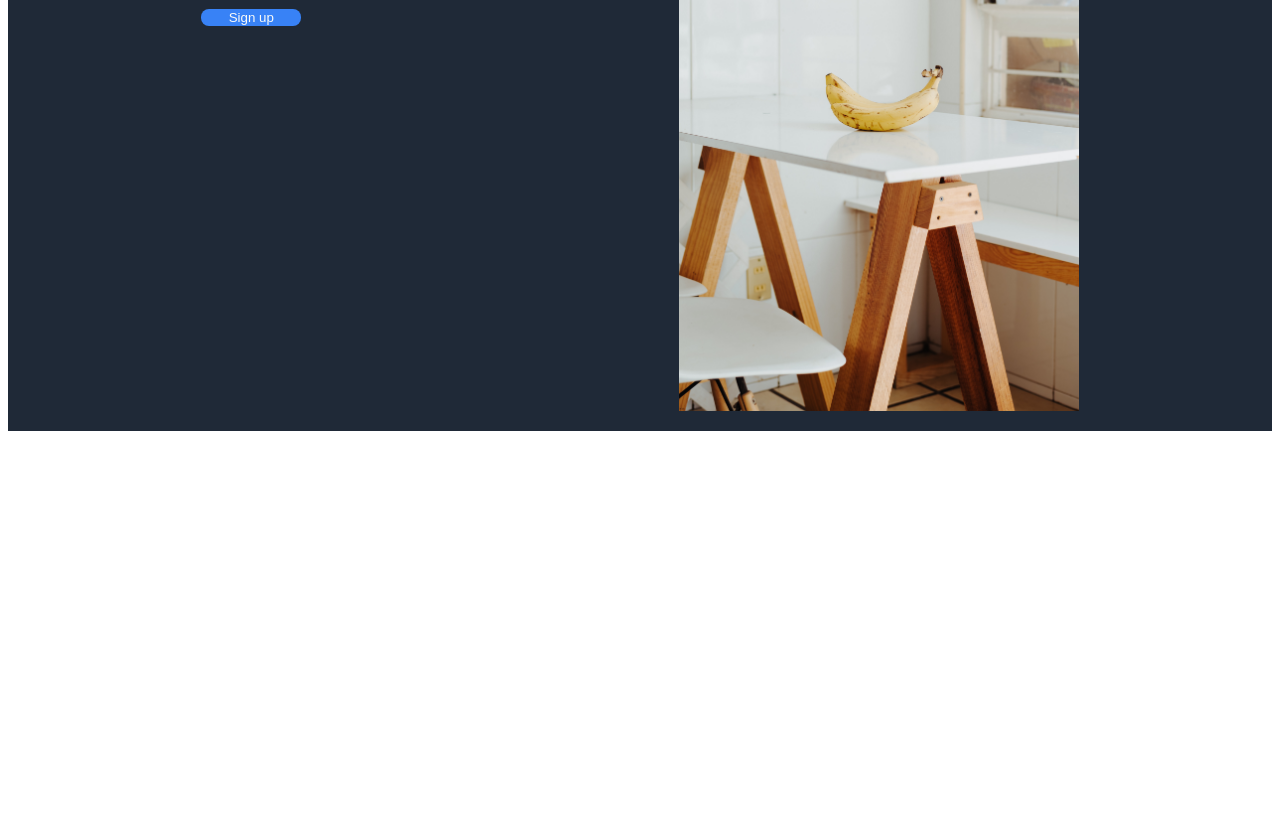
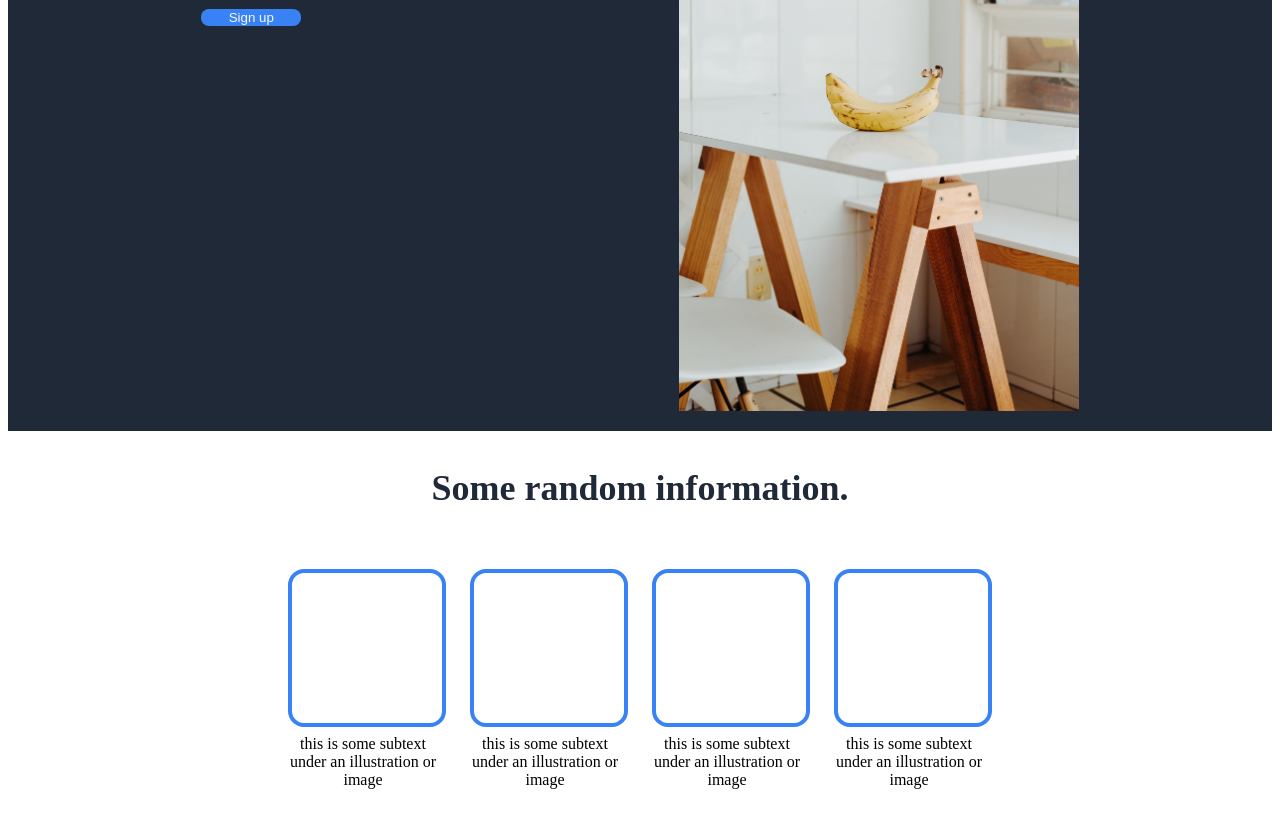
Before and after one commit to mattzh6/odin-landing-page, a plain HTML site: page index.html in a window 1280 px wide. Shown: the part 271-1092 px from the top of the page. Before the commit the page ends 800 px from the top, so only its background shows below. Drawn offline with Linux system fonts and the light colour scheme.

Commit message:
added illustration template and subtext information

```diff
--- a/index.html
+++ b/index.html
@@ -27,46 +27,55 @@
                 This website is awesome
             </div>
             <div class="subtext">
-                This website has some subtext that goes here under the main title. It's a smaller font and the color is lower contrast
+                This website has some subtext that goes here under the main title. It's a smaller font and the color is
+                lower contrast
             </div>
             <button class="sign-up">Sign up</button>
         </div>
         <div class="right-content">
-            <img class="placeholder" src="pexels-bruno-cervera-13990237.jpg" alt="A picture of a banana by Bruno Cervera">
+            <img class="placeholder" src="pexels-bruno-cervera-13990237.jpg"
+                alt="A picture of a banana by Bruno Cervera">
         </div>
+    </div>
 
-        <!-- <div class="info-header">
-            Some random information
-        </div>
+    <div class="info-header">
+        Some random information.
+    </div>
 
-        <div class="info">
-            <div>
-
+    <div class="info">
+        <div class="container">
+            <div class="illustration">
             </div>
-            <div>
-                this is some subtext under an illustration or image
-            </div>
-            <div>
-
-            </div>
-            <div>
-                this is some subtext under an illustration or image
-            </div>
-            <div>
-
-            </div>
-            <div>
-                this is some subtext under an illustration or image
-            </div>
-            <div>
-
-            </div>
-            <div>
+            <div class="info-subtext">
                 this is some subtext under an illustration or image
             </div>
         </div>
 
-        <div class="quote">
+        <div class="container">
+            <div class="illustration">
+            </div>
+            <div class="info-subtext">
+                this is some subtext under an illustration or image
+            </div>
+        </div>
+        <div class="container">
+            <div class="illustration">
+            </div>
+            <div class="info-subtext">
+                this is some subtext under an illustration or image
+            </div>
+        </div>
+        <div class="container">
+            <div class="illustration">
+            </div>
+            <div class="info-subtext">
+                this is some subtext under an illustration or image
+            </div>
+        </div>
+    </div>
+
+
+    <!-- <div class="quote">
             This is an inspiring quote, or a testimonial from a customer. Maybe it's just
             filling up space, or maybe people will actually read it. Who knows? All I know is that it looks nice.
         </div>
--- a/style.css
+++ b/style.css
@@ -70,3 +70,38 @@ a {
 .placeholder {
     width: 400px;
 }
+
+.info {
+    display: flex;
+    justify-content: center;
+    gap: 24px;
+    padding: 24px;
+}
+
+.info-header {
+    font-size: 36px;
+    font-weight: 800;
+    color: #1F2937;
+    display: flex;
+    justify-content: center;
+    padding: 36px;
+}
+
+.illustration {
+    border: 4px solid #3882F6;
+    border-radius: 16px;
+    width: 150px;
+    height: 150px;
+    margin-bottom: 8px;
+}
+
+.container {
+    justify-content: center;
+    flex-direction: column;
+}
+
+.info-subtext {
+    flex-wrap: wrap;
+    width: 150px;
+    text-align: center;
+}
```
